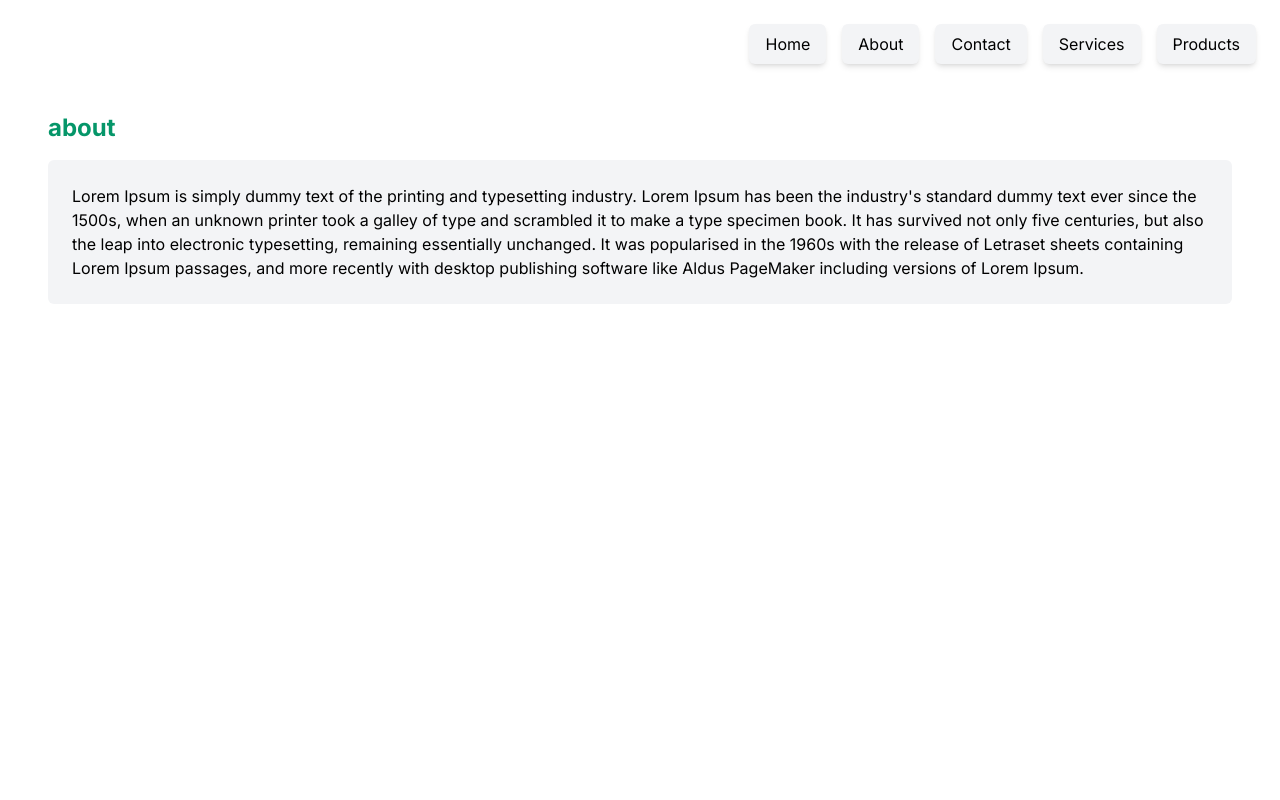
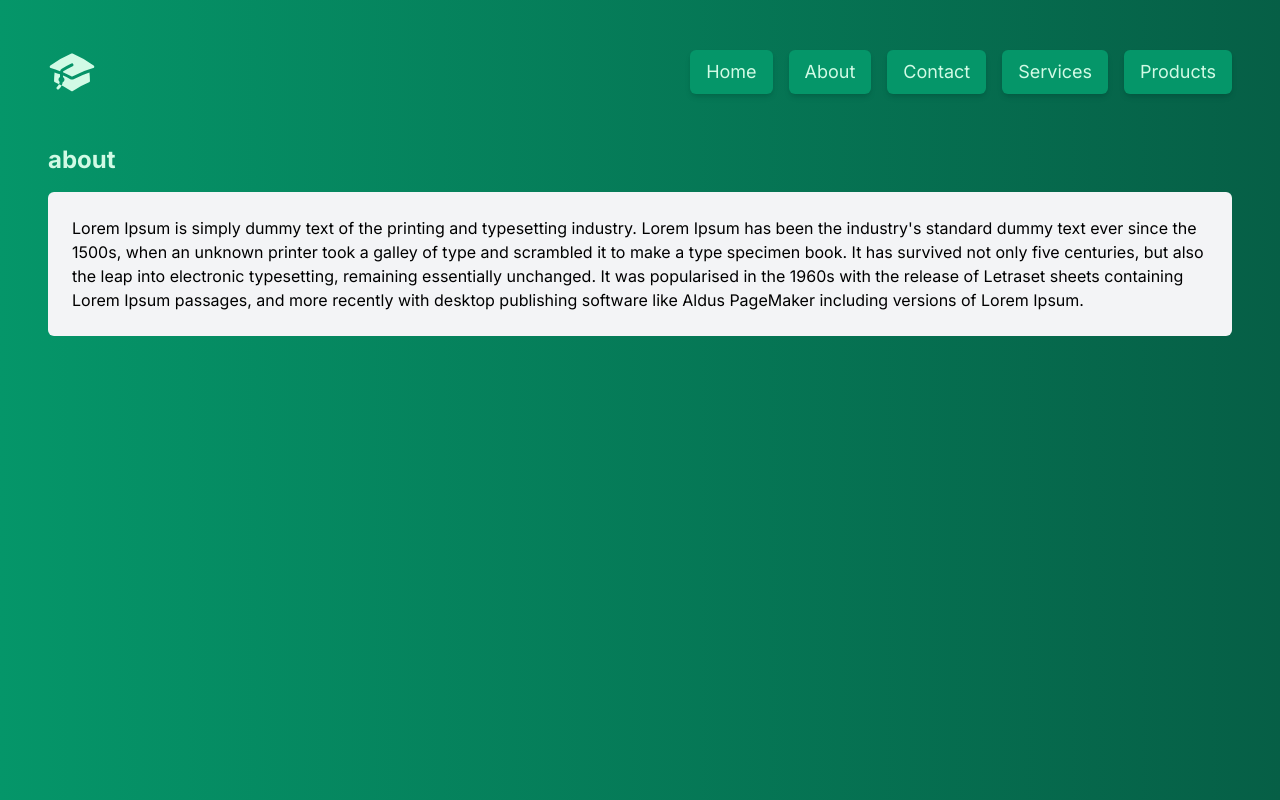
Before and after one commit to Fuentes-Miguel/csci31final, a Next.js app: page /about in a window 1280 px wide. Built offline with nearby package versions, Linux system fonts and the light colour scheme.

Commit message:
Add a card componet and improve styles

```diff
--- a/package.json
+++ b/package.json
@@ -9,9 +9,10 @@
     "lint": "next lint"
   },
   "dependencies": {
+    "@heroicons/react": "^2.0.18",
+    "@vercel/analytics": "^1.1.1",
     "next": "14.0.1",
     "react": "^18",
-    "@vercel/analytics": "^1.1.1",
     "react-dom": "^18"
   },
   "devDependencies": {
--- /dev/null
+++ b/src/app/componets/Card.js
@@ -0,0 +1,15 @@
+export default function Card({
+  title = "fake title",
+  subtitle = "fake subtitle",
+  description = "fake description",
+  img = "http://placekitten.com/350/200",
+}) {
+  return (
+    <div class="border-solid border-2 border-gray-600 p-6 bg-gray-100 rounded-lg shadow-md text-gray-900 hover:scale-105 transition-transform cursor-pointer grow">
+      <h1 class="text-3xl font-bold underline cursor-pointer">{title}</h1>
+      <h2 class="py-4">{subtitle}</h2>
+      <img src={img} />
+      <p class="py-4">{description}</p>
+    </div>
+  );
+}
--- a/src/app/componets/Navbar.js
+++ b/src/app/componets/Navbar.js
@@ -1,3 +1,5 @@
+import { AcademicCapIcon } from "@heroicons/react/24/solid";
+
 const menuItems = [
   {
     title: "Home",
@@ -23,16 +25,20 @@ const menuItems = [
 
 export default function Navbar() {
   return (
-    <div className="flex justify-end gap-4 m-6">
+    <div className="flex justify-between gap-6 m-12 items-center">
+      <AcademicCapIcon className="h-12 w-12 text-emerald-100" />
+      <div className="flex gap-4">
         {menuItems.map((item, index) => (
           <a
             key={index}
             href={item.href}
-          className="px-4 py-2 bg-gray-100 shadow-md rounded-md"
+            className="px-4 py-2 bg-emerald-600 text-emerald-100
+             shadow-md rounded-md text-lg transition-all hover:bg-emerald-500 active:bg-emerald-400 "
           >
             {item.title}
           </a>
         ))}
       </div>
+    </div>
   );
 }
--- a/src/app/componets/PageTitle.js
+++ b/src/app/componets/PageTitle.js
@@ -1,3 +1,3 @@
 export default function PageTitle({ title }) {
-  return <h1 className="text-2xl font-bold mb-4 text-emerald-600">{title}</h1>;
+  return <h1 className="text-2xl font-bold mb-4 text-emerald-100">{title}</h1>;
 }
--- a/src/app/layout.js
+++ b/src/app/layout.js
@@ -12,7 +12,11 @@ export const metadata = {
 export default function RootLayout({ children }) {
   return (
     <html lang="en">
-      <body className={inter.className}>{children}</body>
+      <body
+        className={`${inter.className} bg-gradient-to-r from-emerald-600 to-emerald-800`}
+      >
+        {children}
+      </body>
     </html>
   );
 }
--- a/src/app/page.js
+++ b/src/app/page.js
@@ -2,6 +2,8 @@ import Image from "next/image";
 import Navbar from "./componets/Navbar";
 import PageTitle from "./componets/PageTitle";
 import PageContent from "./componets/PageContent";
+import Card from "./componets/Card";
+
 export default function Home() {
   return (
     <div>
@@ -9,6 +11,24 @@ export default function Home() {
       <div className="m-12">
         <PageTitle title="Home" />
         <PageContent />
+        <div class="flex gap-6 w-full my-6 flex-wrap">
+          <Card
+            title="My first Card"
+            subtitle="My first subtitle"
+            description="My first description"
+          />
+          <Card
+            title="My second Card"
+            subtitle="My second subtitle"
+            description="My second description"
+          />
+          <Card
+            title="My third Card"
+            subtitle="My third subtitle"
+            description="My third description"
+          />
+        </div>
+        <PageContent />
       </div>
     </div>
   );
```
Also changed, not shown: src/app/icon.png (added), 1 other file (tests, documents, lock files or other folders). Lines whose indentation alone changed are shown as unchanged.
